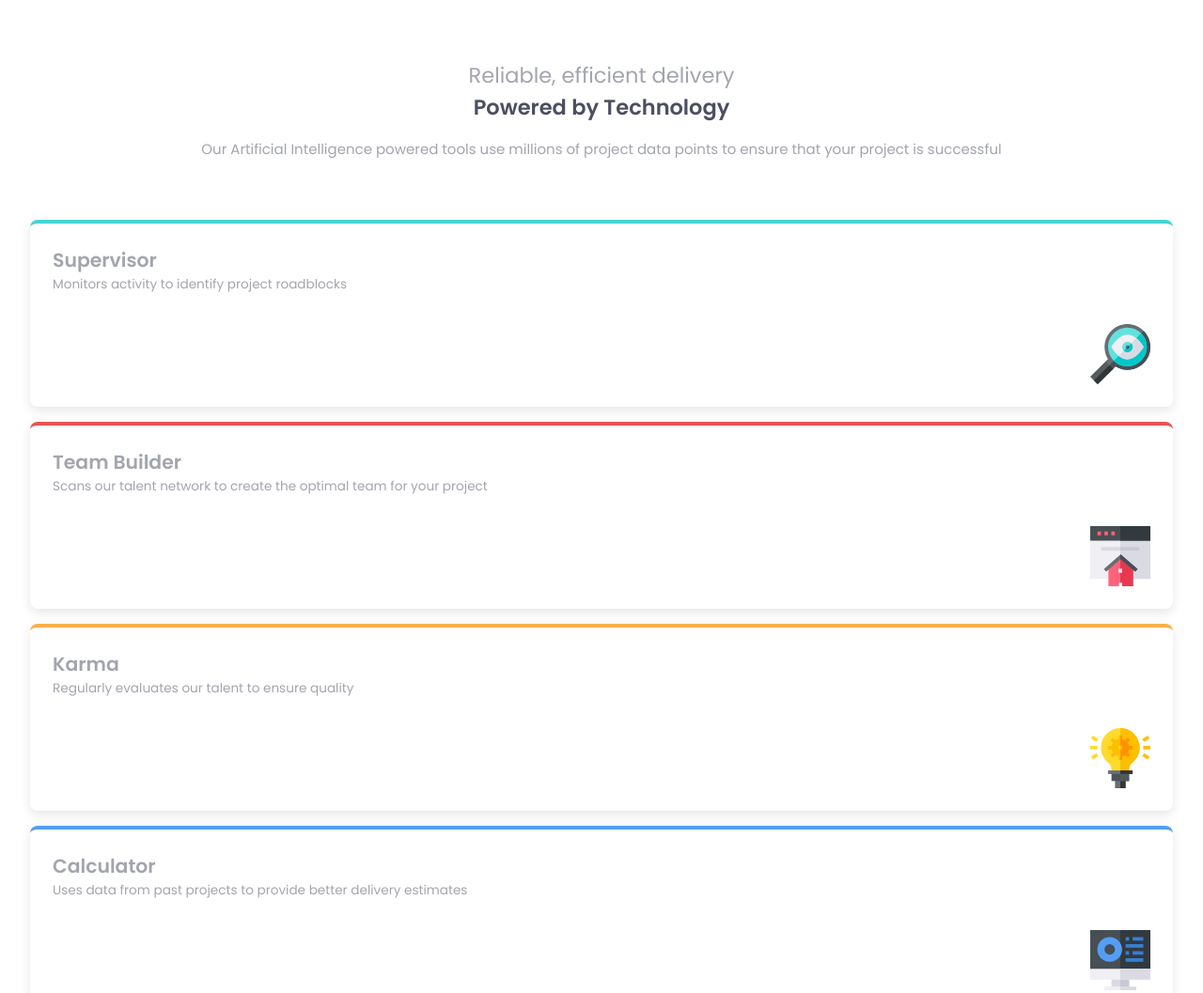
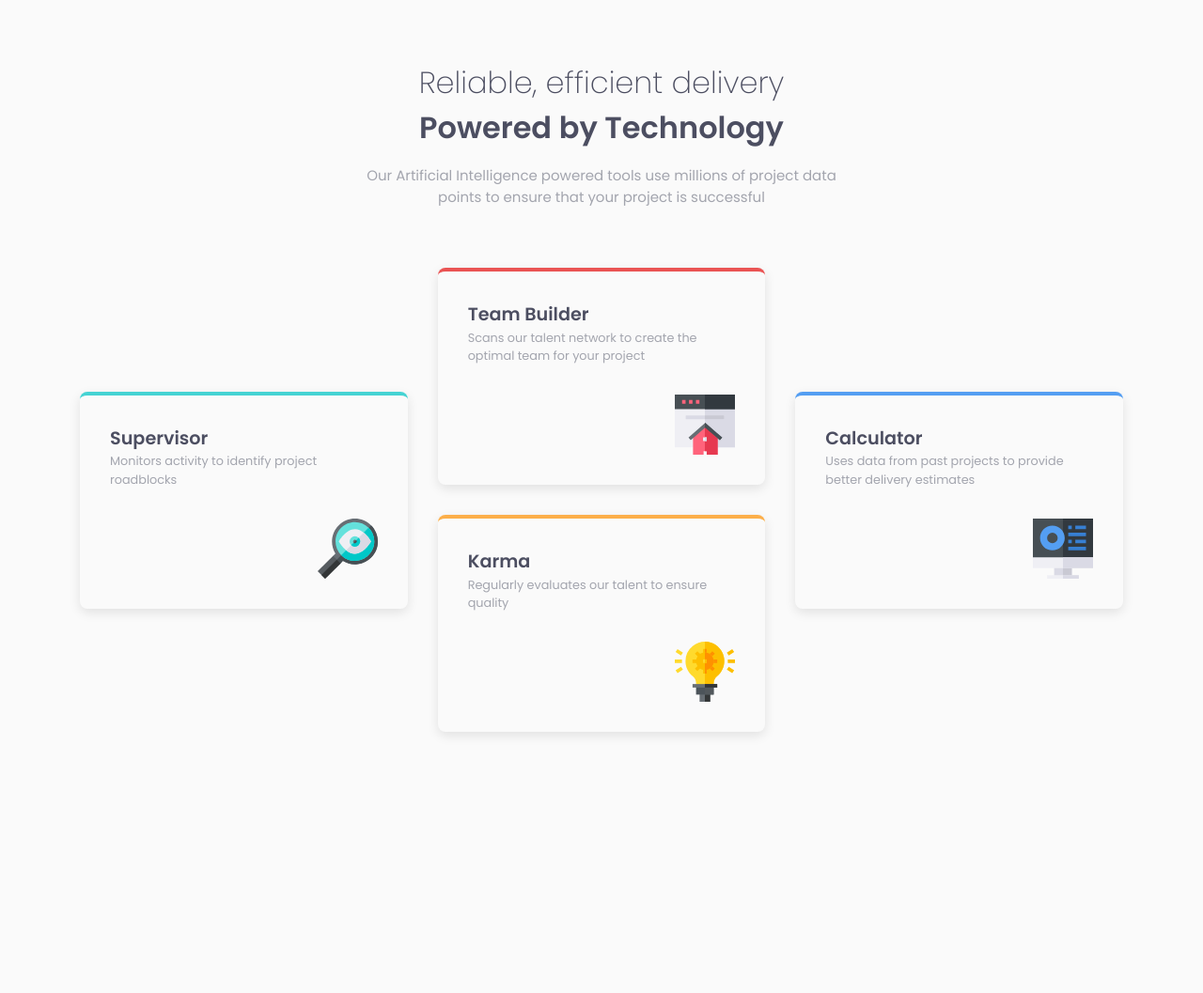
Before and after one commit to Moses2308/four-card-feature, a plain HTML site: page index.html in a window 1280 px wide. Shown: the top 1057 px of the page at 94% size. After the commit the page ends 843 px from the top, so only its background shows below. Drawn offline with Linux system fonts and the light colour scheme.

Commit message:
created media query for desktop styles, and completed desktop layout

```diff
--- a/index.html
+++ b/index.html
@@ -1,57 +1,73 @@
 <!DOCTYPE html>
 <html lang="en">
   <head>
-  <meta charset="UTF-8">
-  <meta name="viewport" content="width=device-width, initial-scale=1.0"> <!-- displays site properly based on user's device -->
+    <meta charset="UTF-8" />
+    <meta name="viewport" content="width=device-width, initial-scale=1.0" />
+    <!-- displays site properly based on user's device -->
 
-  <link rel="icon" type="image/png" sizes="32x32" href="./images/favicon-32x32.png">
+    <link
+      rel="icon"
+      type="image/png"
+      sizes="32x32"
+      href="./images/favicon-32x32.png"
+    />
 
     <title>Frontend Mentor | Four card feature section</title>
-  <link rel="stylesheet" href="reset.css">
-  <link rel="stylesheet" href="style.css">
+    <link rel="stylesheet" href="reset.css" />
+    <link rel="stylesheet" href="style.css" />
 
     <!-- GOOGLE FONTS -->
-  <link rel="preconnect" href="https://fonts.googleapis.com">
-  <link rel="preconnect" href="https://fonts.gstatic.com" crossorigin>
-  <link href="https://fonts.googleapis.com/css2?family=Poppins:wght@200;400;600&display=swap" rel="stylesheet">
-
+    <link rel="preconnect" href="https://fonts.googleapis.com" />
+    <link rel="preconnect" href="https://fonts.gstatic.com" crossorigin />
+    <link
+      href="https://fonts.googleapis.com/css2?family=Poppins:wght@200;400;600&display=swap"
+      rel="stylesheet"
+    />
   </head>
   <body>
     <main>
       <section class="four-topic-section">
         <div class="text-container">
-      <h1 class="text__title">Reliable, efficient delivery <span class="title__bolded">Powered by Technology</span></h1>
-      <p>Our Artificial Intelligence powered tools use millions of project data points to ensure that your project is successful</p>
+          <h1 class="text__title">
+            Reliable, efficient delivery
+            <span class="title__bolded">Powered by Technology</span>
+          </h1>
+          <p>
+            Our Artificial Intelligence powered tools use millions of project
+            data points to ensure that your project is successful
+          </p>
         </div>
         <div class="card-container">
           <article class="theme-card supervisor">
             <h2 class="theme__title">Supervisor</h2>
             <p>Monitors activity to identify project roadblocks</p>
-        <img src="images/icon-supervisor.svg" alt="">
+            <img src="images/icon-supervisor.svg" alt="" />
           </article>
 
           <article class="theme-card team-builder">
             <h2 class="theme__title">Team Builder</h2>
-        <p>Scans our talent network to create the optimal team for your project</p>
-        <img src="images/icon-team-builder.svg" alt="">
+            <p>
+              Scans our talent network to create the optimal team for your
+              project
+            </p>
+            <img src="images/icon-team-builder.svg" alt="" />
           </article>
 
           <article class="theme-card karma">
             <h2 class="theme__title">Karma</h2>
             <p>Regularly evaluates our talent to ensure quality</p>
-        <img src="images/icon-karma.svg" alt="">
+            <img src="images/icon-karma.svg" alt="" />
           </article>
 
           <article class="theme-card calculator">
             <h2 class="theme__title">Calculator</h2>
-        <p>Uses data from past projects to provide better delivery estimates</p>
-        <img src="images/icon-calculator.svg" alt="">
+            <p>
+              Uses data from past projects to provide better delivery estimates
+            </p>
+            <img src="images/icon-calculator.svg" alt="" />
           </article>
-
         </div>
-
       </section>
-
     </main>
   </body>
 </html>
--- a/style.css
+++ b/style.css
@@ -1,4 +1,4 @@
-:root{
+:root {
   /* PRIMARIES */
   --color-red: hsl(0, 78%, 62%);
   --color-cyan: hsl(180, 62%, 55%);
@@ -9,58 +9,101 @@
   --color-grayishBlue: hsl(229, 6%, 66%);
   --color-veryLightGray: hsl(0, 0%, 98%);
 
---weight-light : 200;
---weight-normal : 400;
---weight-heavy : 600;
+  --weight-light: 200;
+  --weight-normal: 400;
+  --weight-heavy: 600;
 }
-body{
+body {
   min-height: 100vh;
   font-family: "Poppins", sans-serif;
   font-size: 15px;
   color: var(--color-grayishBlue);
+  background-color: var(--color-veryLightGray);
 }
-.four-topic-section{
+.four-topic-section {
   padding: 4rem 2rem;
 }
-.text-container{
+.text-container {
   text-align: center;
   margin-bottom: 4rem;
 }
-.text__title{
-    font-weight: var(--weight-normal);
+.text__title {
+  font-weight: var(--weight-light);
   margin-bottom: 1rem;
+  color: var(--color-veryDarkBlue);
 }
-.text__title span{
+.text__title span {
   display: block;
   font-weight: var(--weight-heavy);
   color: var(--color-veryDarkBlue);
 }
-.card-container{
+.card-container {
   display: grid;
   row-gap: 1rem;
 }
-.theme-card{
+.theme-card {
   border-radius: 0.5rem;
-    font-size: 0.85rem;
+  font-size: 0.8rem;
 
-    padding: 1.5rem;
+  padding: 2rem;
   box-shadow: rgba(0, 0, 0, 0.1) 0px 4px 12px;
 }
-.theme-card > img{
-    position:relative;
+.theme-card > img {
+  position: relative;
   right: -100%;
   transform: translateX(-100%);
   margin-top: 2rem;
 }
-.supervisor{
+.theme__title {
+  color: var(--color-veryDarkBlue);
+}
+.supervisor {
   border-top: 0.3rem solid var(--color-cyan);
 }
-.team-builder{
+.team-builder {
   border-top: 0.3rem solid var(--color-red);
 }
-.karma{
+.karma {
   border-top: 0.3rem solid var(--color-orange);
 }
-.calculator{
+.calculator {
   border-top: 0.3rem solid var(--color-blue);
 }
+@media (min-width: 700px) {
+  .four-topic-section {
+    display: flex;
+    flex-wrap: nowrap;
+    flex-direction: column;
+    align-items: center;
+  }
+  .text-container {
+    max-width: 540px;
+  }
+  .text__title {
+    font-size: 2rem;
+  }
+  .card-container {
+    width: 100%;
+    display: grid;
+    grid-template-areas:
+      ". team-builder ."
+      "supervisor team-builder calculator"
+      "supervisor karma calculator"
+      ". karma .";
+    grid-template-columns: repeat(3, 1fr);
+    gap: 2rem;
+    max-width: 1110px;
+  }
+  .supervisor {
+    grid-area: supervisor;
+  }
+  .team-builder {
+    grid-area: team-builder;
+  }
+  .karma {
+    grid-area: karma;
+  }
+  .calculator {
+    grid-area: calculator;
+  }
+}
```
Lines whose indentation alone changed are shown as unchanged.
